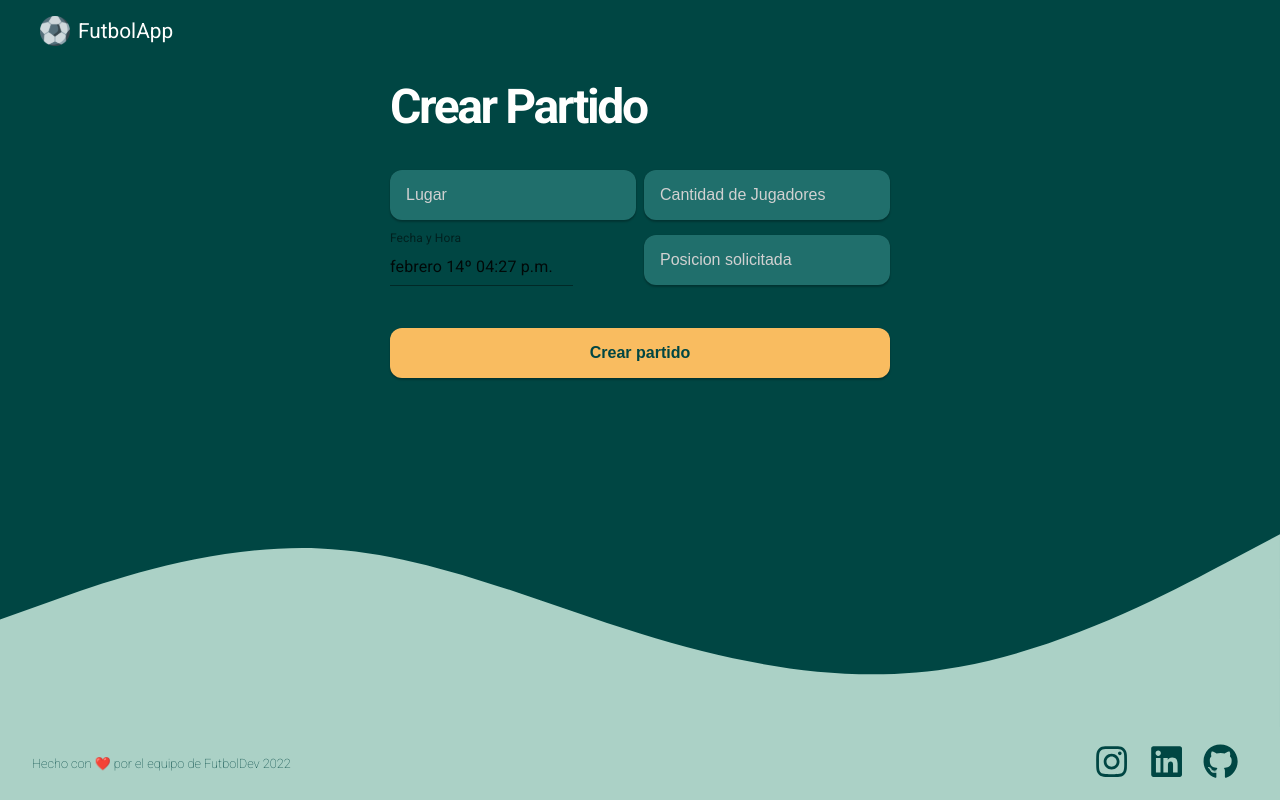
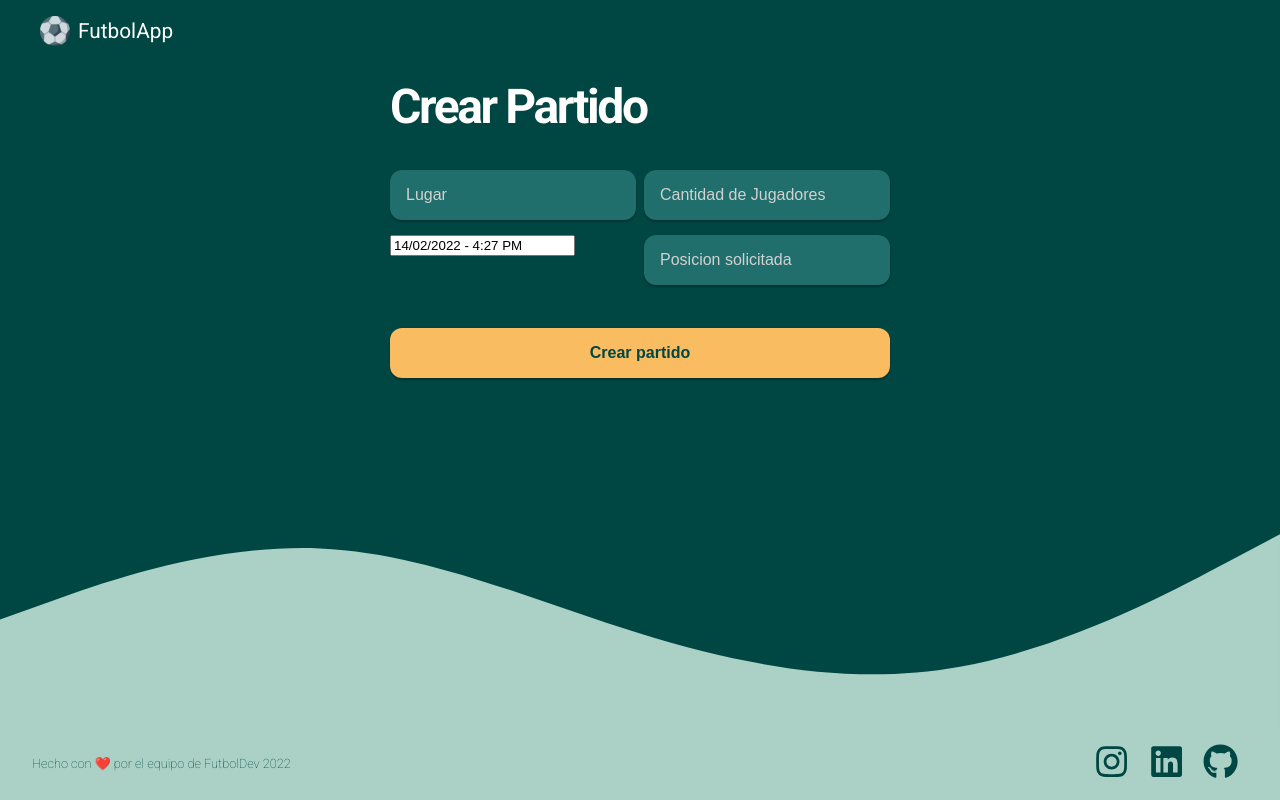
Before and after one commit to macbenites/pg-frontend, a React (Create React App) app: page /gamesCreate in a window 1280 px wide. Built offline with nearby package versions, Linux system fonts and the light colour scheme.

Commit message:
DatePicker componente GamesCreate

```diff
--- a/package.json
+++ b/package.json
@@ -4,10 +4,6 @@
   "private": true,
   "dependencies": {
     "@date-io/date-fns": "^1.3.13",
-    "@material-ui/core": "^4.12.3",
-    "@material-ui/pickers": "^3.3.10",
-    "@mui/material": "^5.4.1",
-    "@mui/styled-engine-sc": "^5.4.1",
     "@reach/combobox": "^0.16.5",
     "@react-google-maps/api": "^2.7.0",
     "@testing-library/jest-dom": "^5.16.1",
--- a/src/Components/CardsCity.jsx
+++ b/src/Components/CardsCity.jsx
@@ -7,7 +7,7 @@ import {
 import phone from "../Assets/img/phone.svg";
 import schedule from "../Assets/img/shedule.svg";
 import web from "../Assets/img/web.svg";
-
+//import Map from "./Map";
 
 const CardsCity = () => {
   return (
@@ -20,9 +20,10 @@ const CardsCity = () => {
       </ImgCard>
       <Content>
         <div>
-          <h6>Palermo</h6>
-          <p>locación</p>
+          <h6>Cancha Pirulita</h6>
+          <p>Almagro</p>
         </div>
+        {/*<Map />*/}
         <IconsCity />
       </Content>
     </CardContainer>
--- a/src/Components/GamesCreate.jsx
+++ b/src/Components/GamesCreate.jsx
@@ -4,12 +4,13 @@ import { FaExclamationCircle } from "react-icons/fa";
 import { ErrorMessage } from "../Styles/Login.js";
 import { useForm } from "react-hook-form";
 import { InputForm } from "../Styles/reusable/Input";
-import { DateTimePicker } from "@material-ui/pickers";
 import Logo from "./Logo";
 import { CreateDiv, BtnCreateGame } from "../Styles/GamesCreate";
 import { Name, User, Barrio, Position, Btn } from "../Styles/reusable/Containers";
-//import TextField from '@mui/material/TextField';
-//import DateTimePicker from '@mui/lab/DateTimePicker';
+import DatePicker from "react-datepicker";
+import "react-datepicker/dist/react-datepicker.css";
+import addMonths from "date-fns/addMonths";
+
 
 export default function GamesCreate() {
   const navigate = useNavigate();
@@ -134,24 +135,40 @@ export default function GamesCreate() {
             )}
           </ErrorMessage>
         </Position>
+        <Barrio>
+        {/*<InputForm
+            type="text"
+            placeholder="Fecha y Hora"
+            name="fecha"
+            {...register("fecha", {
+              required: {
+                value: true,
+                message: "Fecha y Hora requeridas.",
+              },
+            })}
+            onKeyUp={() => {
+              trigger("fecha");
+            }}
+          />
+          <ErrorMessage>
+            {errors.fecha && (
+              <small>
+                <FaExclamationCircle /> {errors.fecha.message}
+              </small>
+            )}
+            </ErrorMessage>*/}
+          <DatePicker
+            selected={selectedDate}
+            onChange={date => setSelectedDate(date)}
+            dateFormat="dd/MM/yyyy - h:mm aa"
+            placeholderText="Fecha y Hora"
+            minDate={new Date()}
+            maxDate={addMonths(new Date(), 3)}
+            showTimeSelect
+            timeIntervals={30}
+            timeCaption="time"
+            //withPortal
 
-
-          {/*<DateTimePicker
-            renderInput={(props) => <TextField {...props} />}
-            label="Fecha y Hora"
-            value={selectedDate}
-            onChange={(newValue) => {
-              setSelectedDate(newValue);
-            }}
-          />*/}
-
-
-        <Barrio>
-          <DateTimePicker
-            value={selectedDate}
-            onChange={setSelectedDate}
-            //format="dd/MM/yyy"
-            label="Fecha y Hora"
           />
         </Barrio>
 
--- a/src/index.js
+++ b/src/index.js
@@ -3,19 +3,11 @@ import ReactDOM from "react-dom";
 import App from "./App";
 import { GlobalStyles } from "./GlobalStyles";
 import { MuiPickersUtilsProvider } from '@material-ui/pickers';
-import DateFnsUtils from '@date-io/date-fns';
-import esLocale from "date-fns/locale/es";
-//import AdapterDateFns from '@mui/lab/AdapterDateFns';
-//import LocalizationProvider from '@mui/lab/LocalizationProvider';
 
 ReactDOM.render(
   <React.StrictMode>
     <GlobalStyles />
-    {/*<LocalizationProvider dateAdapter={AdapterDateFns} locale={esLocale}>*/}
-    <MuiPickersUtilsProvider utils={DateFnsUtils} locale={esLocale}>
-      <App />
-    </MuiPickersUtilsProvider>
-    {/*</LocalizationProvider>*/}
+    <App />
   </React.StrictMode>,
   document.getElementById("root")
 );
```
